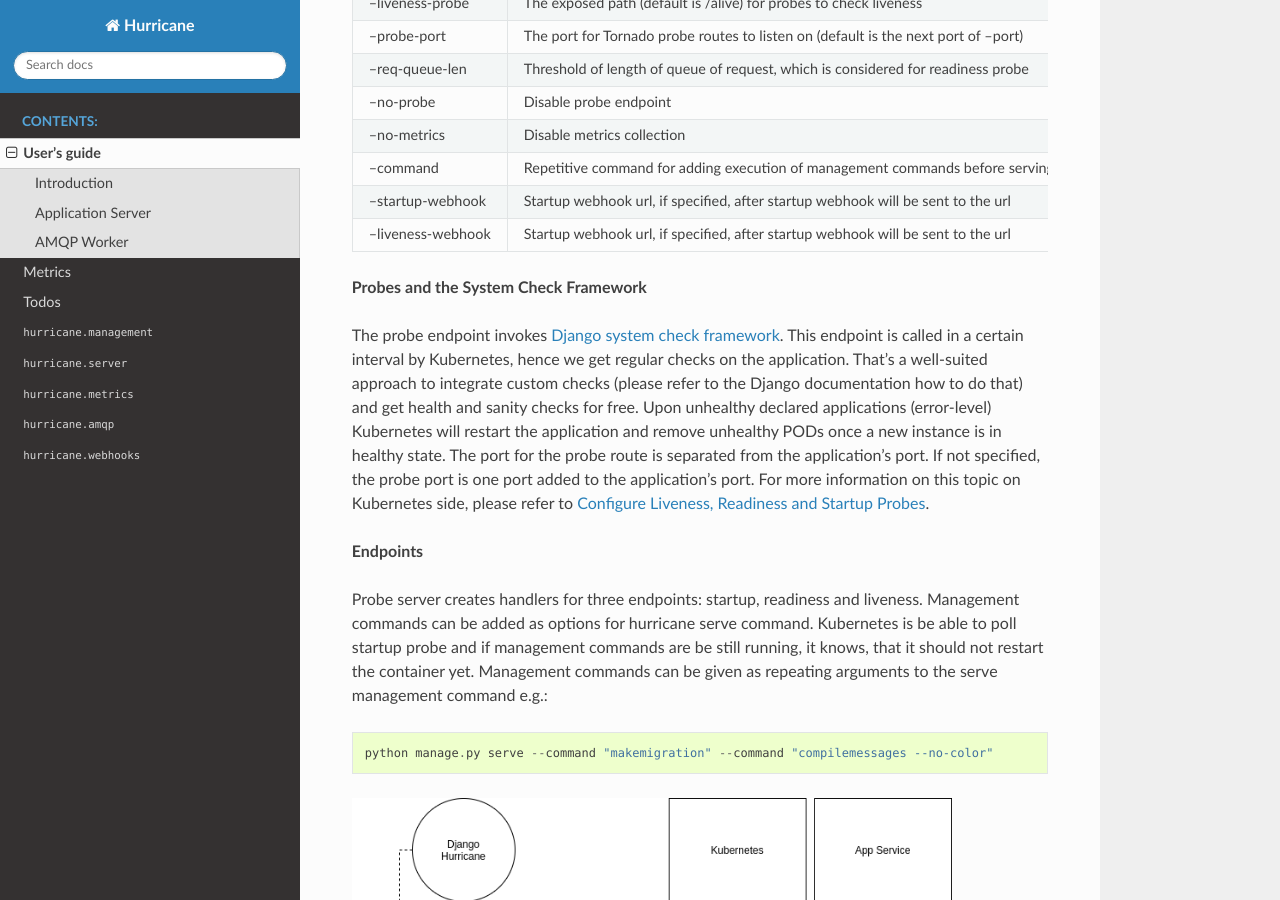
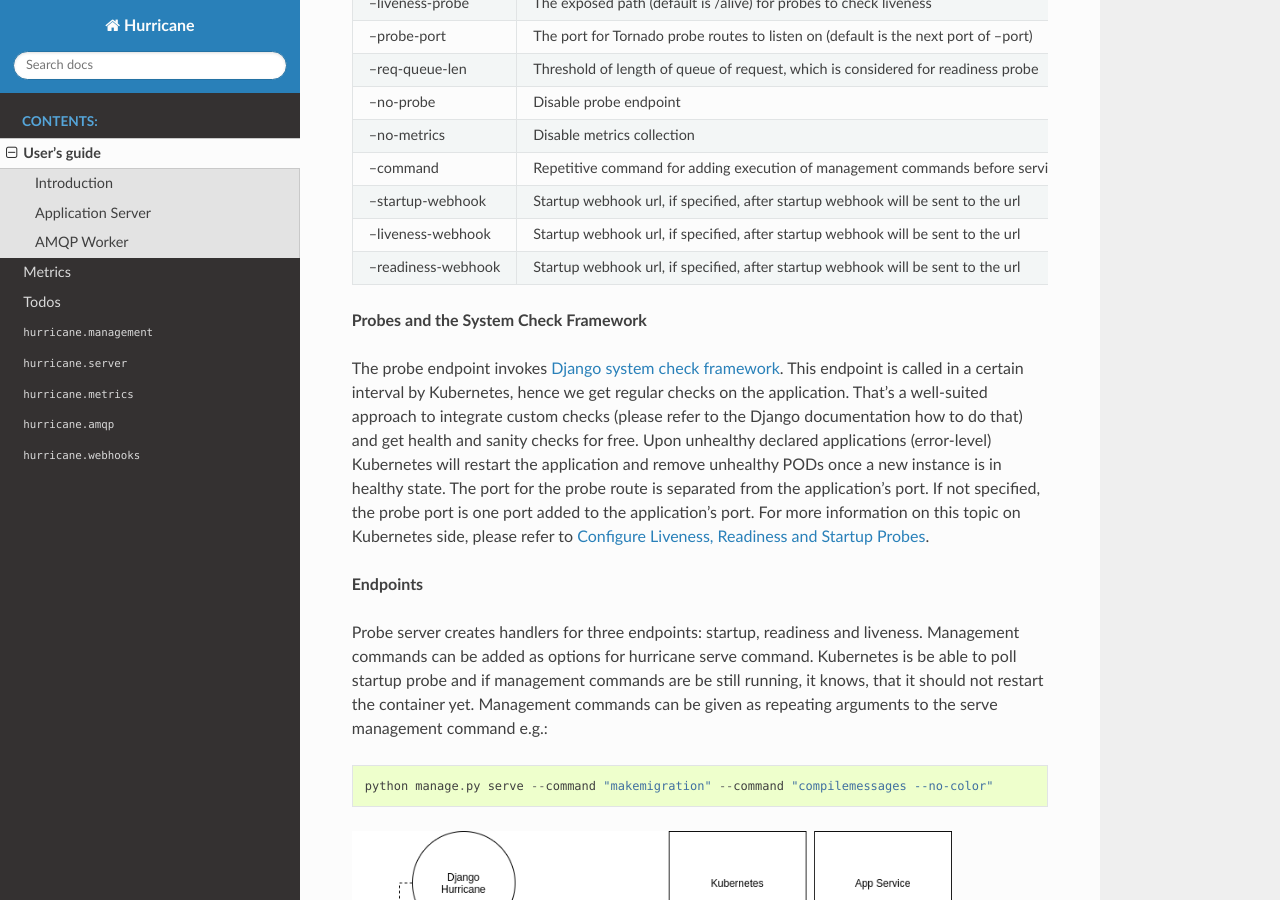
Before and after one commit to django-hurricane/django-hurricane, a Sphinx documentation site: the page built from docs/usage.rst, in a window 1280 px wide and 900 px high, scrolled down 1552 px. Built offline with Sphinx 7.4.7 and the Read the Docs theme 2.0.0, drawn with Linux system fonts in a browser that asks for light colours.

Commit message:
docs: readiness webhook option description

```diff
--- a/docs/usage.rst
+++ b/docs/usage.rst
@@ -45,40 +45,41 @@ app server.
 
 Command options for *serve*-command:
 
-+-------------------+-------------------------------------------------------------------------------------+
-| **Option**        | **Description**                                                                     |
-+-------------------+-------------------------------------------------------------------------------------+
-| --static          | Serve collected static files                                                        |
-+-------------------+-------------------------------------------------------------------------------------+
-| --media           | Serve media files                                                                   |
-+-------------------+-------------------------------------------------------------------------------------+
-| --autoreload      | Reload code on change                                                               |
-+-------------------+-------------------------------------------------------------------------------------+
-| --debug           | Set Tornado's Debug flag (don't confuse with Django's DEBUG=True)                   |
-+-------------------+-------------------------------------------------------------------------------------+
-| --port            | The port for Tornado to listen on (default is port 8000)                            |
-+-------------------+-------------------------------------------------------------------------------------+
-| --startup-probe   | The exposed path (default is /startup) for probes to check startup                  |
-+-------------------+-------------------------------------------------------------------------------------+
-| --readiness-probe | The exposed path (default is /ready) for probes to check readiness                  |
-+-------------------+-------------------------------------------------------------------------------------+
-| --liveness-probe  | The exposed path (default is /alive) for probes to check liveness                   |
-+-------------------+-------------------------------------------------------------------------------------+
-| --probe-port      | The port for Tornado probe routes to listen on (default is the next port of --port) |
-+-------------------+-------------------------------------------------------------------------------------+
-| --req-queue-len   | Threshold of length of queue of request, which is considered for readiness probe    |
-+-------------------+-------------------------------------------------------------------------------------+
-| --no-probe        | Disable probe endpoint                                                              |
-+-------------------+-------------------------------------------------------------------------------------+
-| --no-metrics      | Disable metrics collection                                                          |
-+-------------------+-------------------------------------------------------------------------------------+
-| --command         | Repetitive command for adding execution of management commands before serving       |
-+-------------------+-------------------------------------------------------------------------------------+
-| --startup-webhook | Startup webhook url, if specified, after startup webhook will be sent to the url    |
-+-------------------+-------------------------------------------------------------------------------------+
-| --liveness-webhook| Startup webhook url, if specified, after startup webhook will be sent to the url    |
-+-------------------+-------------------------------------------------------------------------------------+
-
++--------------------+-------------------------------------------------------------------------------------+
+| **Option**         | **Description**                                                                     |
++--------------------+-------------------------------------------------------------------------------------+
+| --static           | Serve collected static files                                                        |
++--------------------+-------------------------------------------------------------------------------------+
+| --media            | Serve media files                                                                   |
++--------------------+-------------------------------------------------------------------------------------+
+| --autoreload       | Reload code on change                                                               |
++--------------------+-------------------------------------------------------------------------------------+
+| --debug            | Set Tornado's Debug flag (don't confuse with Django's DEBUG=True)                   |
++--------------------+-------------------------------------------------------------------------------------+
+| --port             | The port for Tornado to listen on (default is port 8000)                            |
++--------------------+-------------------------------------------------------------------------------------+
+| --startup-probe    | The exposed path (default is /startup) for probes to check startup                  |
++--------------------+-------------------------------------------------------------------------------------+
+| --readiness-probe  | The exposed path (default is /ready) for probes to check readiness                  |
++--------------------+-------------------------------------------------------------------------------------+
+| --liveness-probe   | The exposed path (default is /alive) for probes to check liveness                   |
++--------------------+-------------------------------------------------------------------------------------+
+| --probe-port       | The port for Tornado probe routes to listen on (default is the next port of --port) |
++--------------------+-------------------------------------------------------------------------------------+
+| --req-queue-len    | Threshold of length of queue of request, which is considered for readiness probe    |
++--------------------+-------------------------------------------------------------------------------------+
+| --no-probe         | Disable probe endpoint                                                              |
++--------------------+-------------------------------------------------------------------------------------+
+| --no-metrics       | Disable metrics collection                                                          |
++--------------------+-------------------------------------------------------------------------------------+
+| --command          | Repetitive command for adding execution of management commands before serving       |
++--------------------+-------------------------------------------------------------------------------------+
+| --startup-webhook  | Startup webhook url, if specified, after startup webhook will be sent to the url    |
++--------------------+-------------------------------------------------------------------------------------+
+| --liveness-webhook | Startup webhook url, if specified, after startup webhook will be sent to the url    |
++--------------------+-------------------------------------------------------------------------------------+
+| --readiness-webhook| Startup webhook url, if specified, after startup webhook will be sent to the url    |
++--------------------+-------------------------------------------------------------------------------------+
 
 **Probes and the System Check Framework**
 
```
Also changed, not shown: 1 other file.
